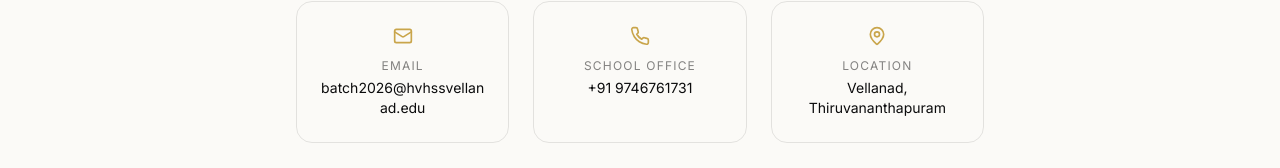
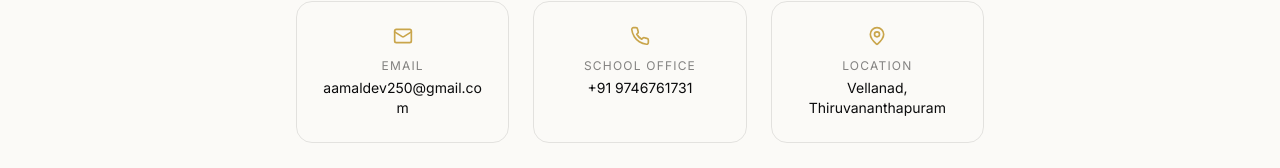
Before and after one commit to XRYPTAMAL/hvhss-yearbook-2026, a Next.js app: page /contact in a window 1280 px wide. Shown: the part 362-530 px from the top of the page. Built offline with nearby package versions, Linux system fonts and the light colour scheme.

Commit message:
Update page.tsx

```diff
--- a/app/contact/page.tsx
+++ b/app/contact/page.tsx
@@ -22,10 +22,10 @@ export default function ContactPage() {
             Email
           </p>
           <a
-            href="mailto:aamaldev@gmail.com"
+            href="mailto:aamaldev250@gmail.com"
             className="mt-1 block text-sm text-ink dark:text-ivory hover:text-gold break-all"
           >
-            batch2026@hvhssvellanad.edu
+            aamaldev250@gmail.com
           </a>
         </div>
         <div className="rounded-2xl border border-ink/10 dark:border-ivory/10 p-6 text-center">
```
